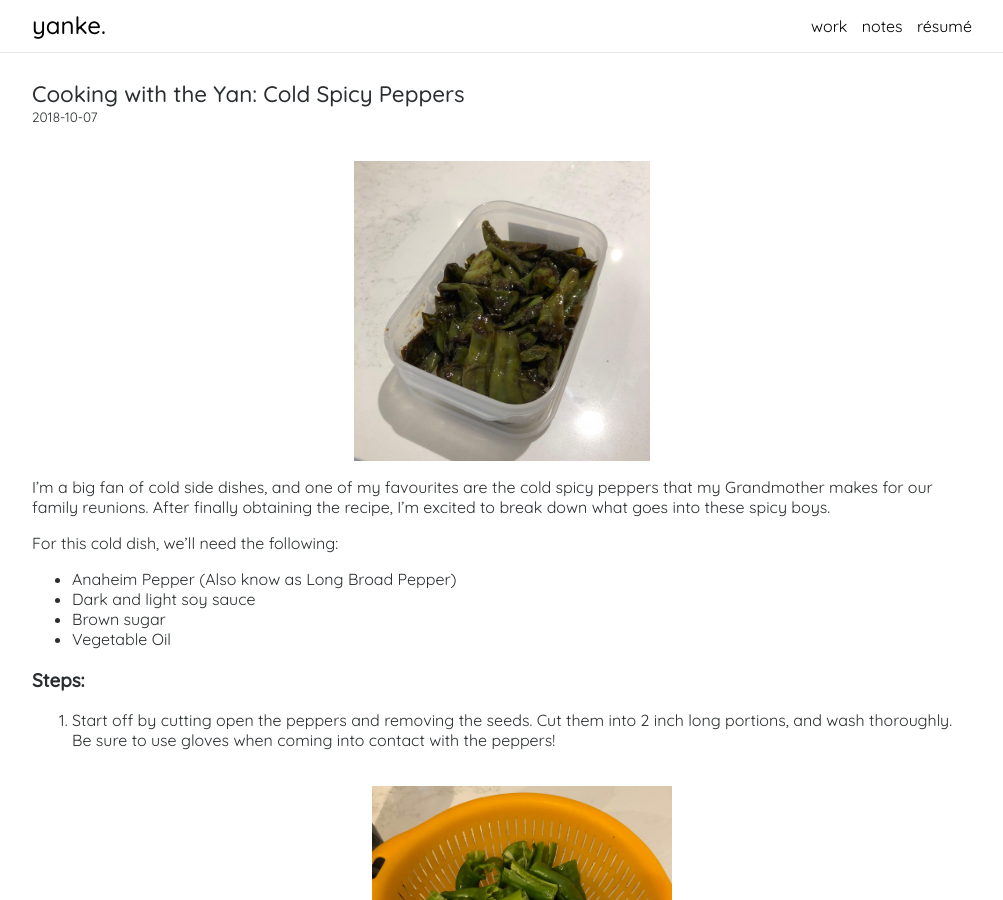
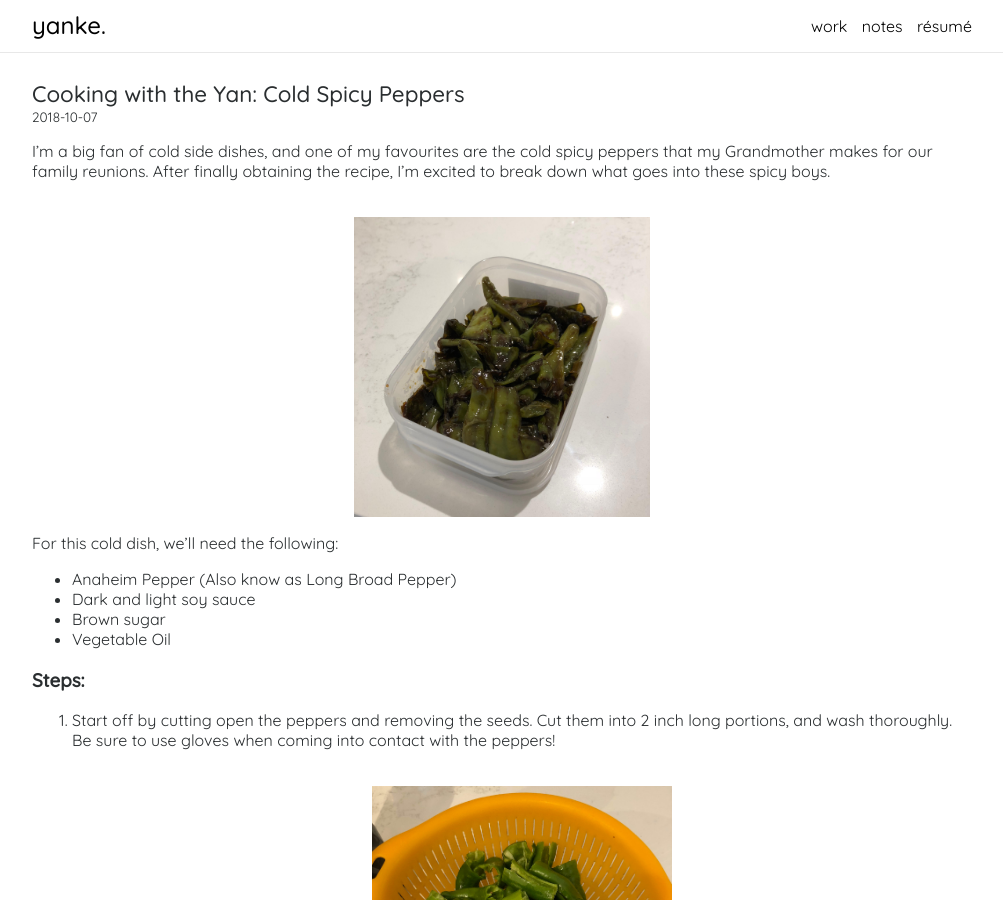
Before and after one commit to yanske/yanske1.github.io, a Jekyll site: the page built from _posts/2018-10-07-Cold-Spicy-Peppers.md, in a window 1280 px wide and 900 px high. Shown: the whole window, without its empty margins (138-1141 px from the left). Built offline with Jekyll 4.4.1, drawn with Linux system fonts in a browser that asks for light colours.

```diff
--- a/_posts/2018-10-07-Cold-Spicy-Peppers.md
+++ b/_posts/2018-10-07-Cold-Spicy-Peppers.md
@@ -4,12 +4,11 @@ title: "Cooking with the Yan: Cold Spicy Peppers"
 date: October 07, 2018
 ---
 
+I'm a big fan of cold side dishes, and one of my favourites are the cold spicy peppers that my Grandmother makes for our family reunions. After finally obtaining the recipe, I'm excited to break down what goes into these spicy boys.
+
 <figure>
   <img src="{{ site.url }}/assets/img/notes/p5.jpg">
 </figure>
-
-
-I'm a big fan of cold side dishes, and one of my favourites are the cold spicy peppers that my Grandmother makes for our family reunions. After finally obtaining the recipe, I'm excited to break down what goes into these spicy boys.
 
 For this cold dish, we'll need the following:
 - Anaheim Pepper (Also know as Long Broad Pepper)
```
